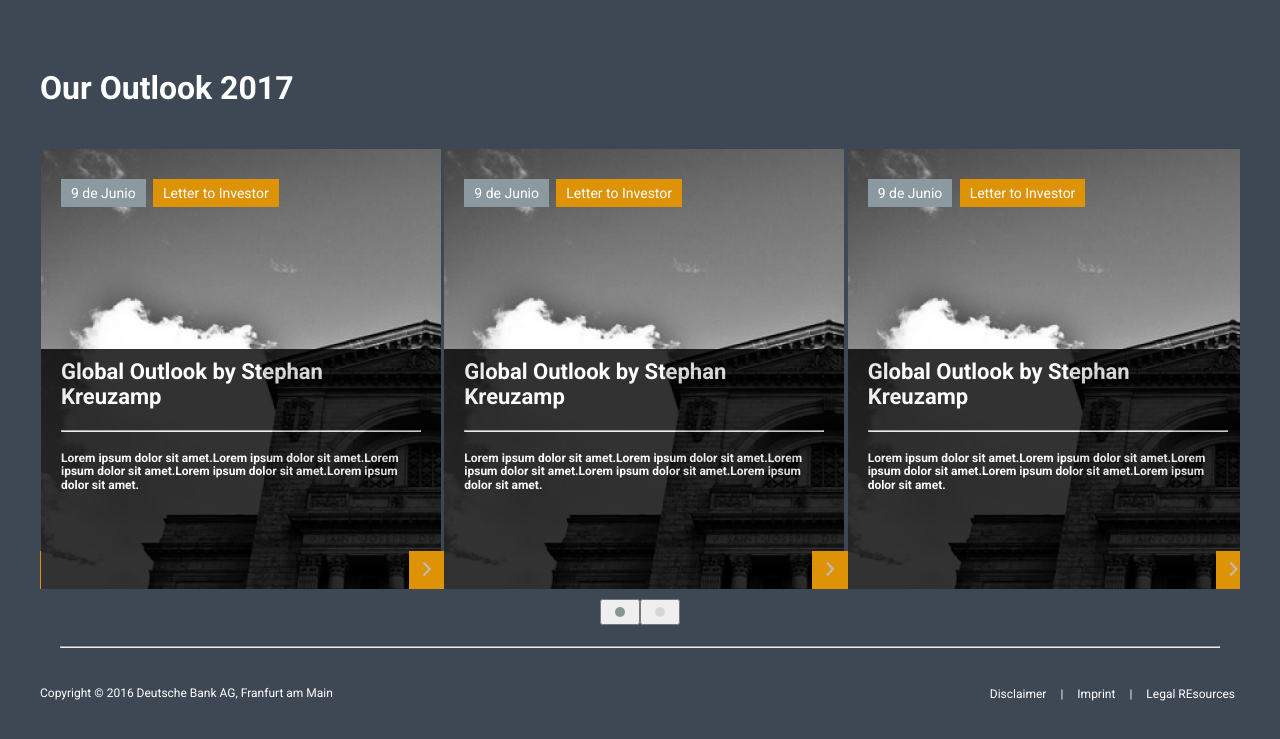
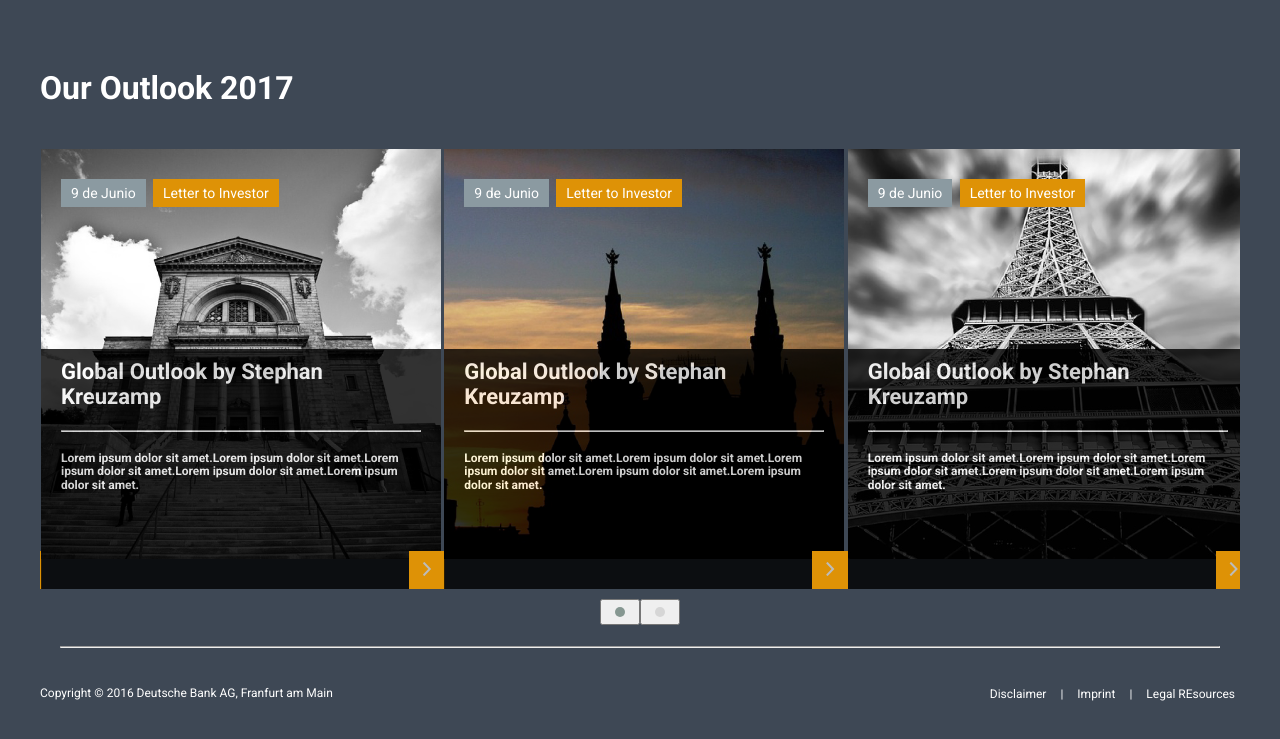
Before and after one commit to marsleiman/Possible, a plain HTML site: page index.html in a window 1280 px wide. Shown: the part 1119-1858 px from the top of the page. Drawn offline with nearby package versions, Linux system fonts and the light colour scheme.

Commit message:
ultimas fotos

```diff
--- a/index.html
+++ b/index.html
@@ -142,7 +142,7 @@
   </div>
   <div class="contenedor relative">
     <div class="owl-carousel owl-theme">
-      <div class="item">        <div class="img-box">
+      <div class="item">        <div class="img-box4">
         <div class="btn-carousel">
           <a href="#"> 9 de Junio </a>
         </div>
@@ -158,7 +158,7 @@
           <i class="icon ion-chevron-right"></i>
         </div>
       </div></div>
-      <div class="item">        <div class="img-box">
+      <div class="item">        <div class="img-box5">
         <div class="btn-carousel">
           <a href="#"> 9 de Junio </a>
         </div>
@@ -174,7 +174,7 @@
           <i class="icon ion-chevron-right"></i>
         </div>
       </div></div>
-      <div class="item">        <div class="img-box">
+      <div class="item">        <div class="img-box6">
         <div class="btn-carousel">
           <a href="#"> 9 de Junio </a>
         </div>
@@ -190,7 +190,7 @@
           <i class="icon ion-chevron-right"></i>
         </div>
       </div></div>
-      <div class="item">        <div class="img-box">
+      <div class="item">        <div class="img-box4">
         <div class="btn-carousel">
           <a href="#"> 9 de Junio </a>
         </div>
@@ -206,7 +206,7 @@
           <i class="icon ion-chevron-right"></i>
         </div>
       </div></div>
-      <div class="item">        <div class="img-box">
+      <div class="item">        <div class="img-box5">
         <div class="btn-carousel">
           <a href="#"> 9 de Junio </a>
         </div>
@@ -223,7 +223,7 @@
         </div>
       </div></div>
       <div class="item">
-        <div class="img-box">
+        <div class="img-box6">
           <div class="btn-carousel">
             <a href="#"> 9 de Junio </a>
           </div>
--- a/styles.css
+++ b/styles.css
@@ -252,6 +252,31 @@ hr {
   background-size: 100%;
 }
 
+.img-box4{
+  position: relative;
+  width: 400px;
+  height: 440px;
+  background-image: url(img/a.jpg);
+  background-repeat: no-repeat;
+  background-size: 100%;
+}
+
+.img-box5{
+  position: relative;
+  width: 400px;
+  height: 440px;
+  background-image: url(img/b.jpg);
+  background-repeat: no-repeat;
+  background-size: 100%;
+}
+.img-box6{
+  position: relative;
+  width: 400px;
+  height: 440px;
+  background-image: url(img/c.jpg);
+  background-repeat: no-repeat;
+  background-size: 100%;
+}
 .btn-carousel1{
     position: absolute;
     margin: 30px 20px;
```
